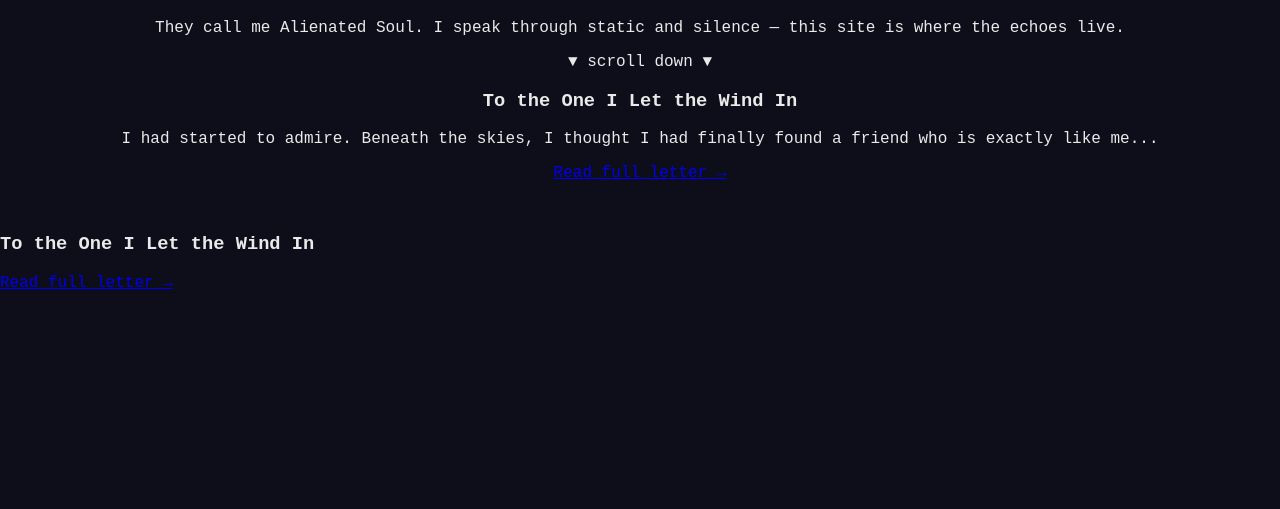
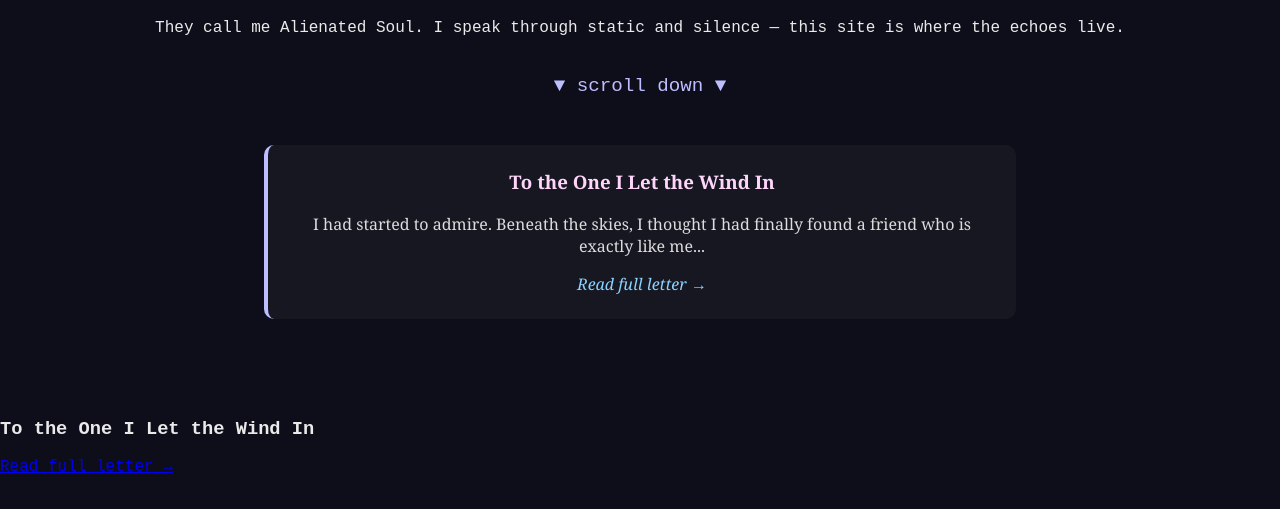
Before and after one commit to HSM-2005/My-first-repositary, a plain HTML site: page about.html in a window 1280 px wide. Shown: the part 143-652 px from the top of the page. Drawn offline with Linux system fonts and the light colour scheme.

Commit message:
Update style.css

```diff
--- a/style.css
+++ b/style.css
@@ -69,3 +69,57 @@ button:hover {
   background: #fff;
   color: #0e0e1a;
 }
+.scroll-down {
+  text-align: center;
+  margin-top: 2em;
+  font-size: 1.2em;
+  color: #bdbdff;
+  cursor: pointer;
+  animation: blink 1s infinite;
+  font-family: 'Courier New', Courier, monospace;
+}
+
+@keyframes blink {
+  0%, 100% { opacity: 1; }
+  50% { opacity: 0.3; }
+}
+
+.preview-letter {
+  background: rgba(255, 255, 255, 0.04);
+  border-left: 4px solid #bdbdff;
+  padding: 1.5em;
+  margin: 3em auto;
+  border-radius: 10px;
+  font-family: 'Georgia', serif;
+  max-width: 700px;
+}
+
+.preview-letter h3 {
+  margin-top: 0;
+  color: #ffd6fa;
+}
+
+.preview-letter p {
+  color: #dcdcdc;
+  font-size: 1em;
+}
+
+.preview-letter a {
+  color: #8ad2ff;
+  text-decoration: none;
+  font-style: italic;
+}
+
+.fade-in {
+  opacity: 0;
+  transform: translateY(30px);
+  animation: fadeIn 2s ease forwards;
+  animation-delay: 0.3s;
+}
+
+@keyframes fadeIn {
+  to {
+    opacity: 1;
+    transform: translateY(0);
+  }
+}
```
